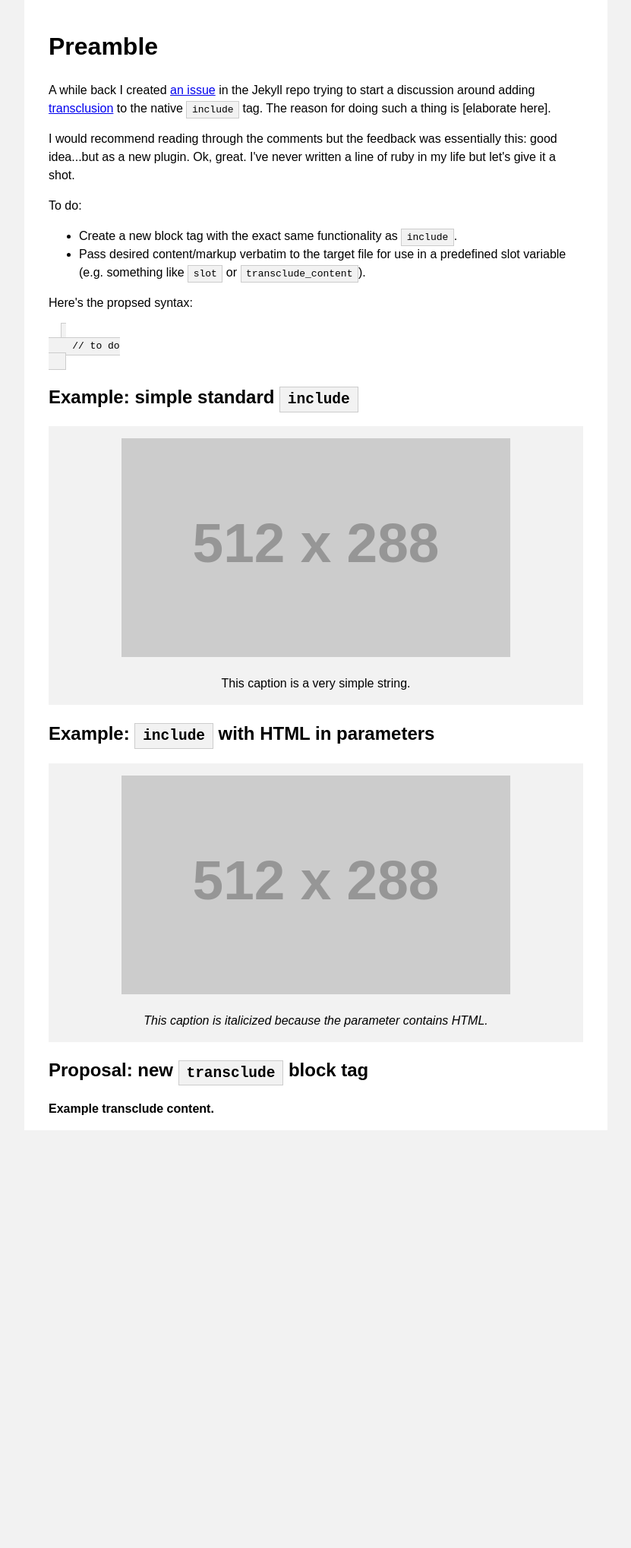
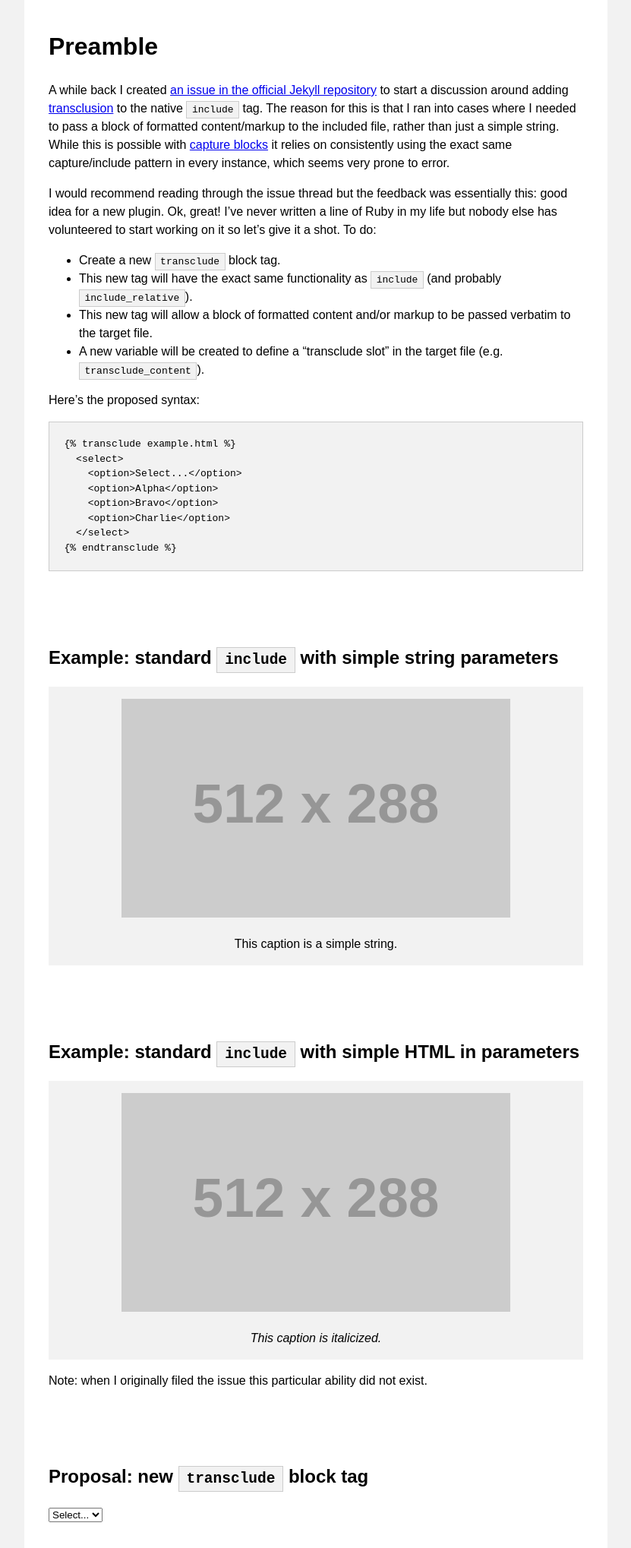
Before and after one commit to cmegown/jekyll-transclude, a Jekyll site: the page built from index.md, in a window 1280 px wide. Shown: the whole page at 76% size, without its empty margins (224-1055 px from the left). Built offline with Jekyll 4.4.1, drawn with Linux system fonts in a browser that asks for light colours; our own code applies the rules of GitHub Pages for plain Markdown files; before the commit the page ends 1488 px from its top, so only the background shows below that.

Commit message:
updating content

````diff
--- a/_layouts/default.html
+++ b/_layouts/default.html
@@ -7,7 +7,7 @@
 
     <title>{{ site.name }}</title>
 
-    <link rel="stylesheet" href="/styles.css">
+    <link rel="stylesheet" href="{{ '/styles.css' | relative_url }}">
   </head>
   <body>
     <main>
--- a/index.html
+++ /dev/null
@@ -1,52 +0,0 @@
----
-layout: default
----
-
-<h1>Preamble</h1>
-
-<p>
-  A while back I created <a href="https://github.com/jekyll/jekyll/issues/6789">an issue</a> in the Jekyll repo trying to start a discussion around adding <a href="https://en.wikipedia.org/wiki/Transclusion">transclusion</a> to the native <code>include</code> tag. The reason for doing such a thing is [elaborate here].
-</p>
-
-<p>
-    I would recommend reading through the comments but the feedback was essentially this: good idea...but as a new plugin. Ok, great. I've never written a line of ruby in my life but let's give it a shot.
-</p>
-
-<p>To do:</p>
-
-<ul>
-  <li>Create a new block tag with the exact same functionality as <code>include</code>.</li>
-  <li>Pass desired content/markup verbatim to the target file for use in a predefined slot variable (e.g. something like <code>slot</code> or <code>transclude_content</code>).</li>
-</ul>
-
-<p>Here's the propsed syntax:</p>
-
-<pre>
-  <code>
-    // to do
-  </code>
-</pre>
-
-<h2>Example: simple standard <code>include</code></h2>
-
-{%
-  include figure.html
-  src="https://placehold.it/512x288"
-  alt="Don't forget to add descriptive alt text!"
-  caption="This caption is a very simple string."
-%}
-
-<h2>Example: <code>include</code> with HTML in parameters</h2>
-
-{%
-  include figure.html
-  src="https://placehold.it/512x288"
-  alt="Don't forget to add descriptive alt text!"
-  caption="<em>This caption is italicized because the parameter contains HTML.</em>"
-%}
-
-<h2>Proposal: new <code>transclude</code> block tag</h2>
-
-{% transclude %}
-  <strong>Example transclude content.</strong>
-{% endtransclude %}
--- /dev/null
+++ b/index.md
@@ -0,0 +1,60 @@
+---
+layout: default
+---
+
+# Preamble
+
+A while back I created [an issue in the official Jekyll repository](https://github.com/jekyll/jekyll/issues/6789) to start a discussion around adding [transclusion](https://en.wikipedia.org/wiki/Transclusion) to the native `include` tag. The reason for this is that I ran into cases where I needed to pass a block of formatted content/markup to the included file, rather than just a simple string. While this is possible with [capture blocks](https://shopify.github.io/liquid/tags/variable/#capture) it relies on consistently using the exact same capture/include pattern in every instance, which seems very prone to error.
+
+I would recommend reading through the issue thread but the feedback was essentially this: good idea for a new plugin. Ok, great! I've never written a line of Ruby in my life but nobody else has volunteered to start working on it so let's give it a shot. To do:
+
+* Create a new `transclude` block tag.
+* This new tag will have the exact same functionality as `include` (and probably `include_relative`).
+* This new tag will allow a block of formatted content and/or markup to be passed verbatim to the target file.
+* A new variable will be created to define a "transclude slot" in the target file (e.g. `transclude_content`).
+
+Here's the proposed syntax:
+
+```
+{% raw %}
+{% transclude example.html %}
+  <select>
+    <option>Select...</option>
+    <option>Alpha</option>
+    <option>Bravo</option>
+    <option>Charlie</option>
+  </select>
+{% endtransclude %}
+{% endraw %}
+```
+
+## Example: standard `include` with simple string parameters
+
+{%
+  include figure.html
+  src="https://placehold.it/512x288"
+  alt="This should succinctly describe the image."
+  caption="This caption is a simple string."
+%}
+
+## Example: standard `include` with simple HTML in parameters
+
+{%
+  include figure.html
+  src="https://placehold.it/512x288"
+  alt="Don't forget to add descriptive alt text!"
+  caption="<em>This caption is italicized.</em>"
+%}
+
+Note: when I originally filed the issue this particular ability did not exist.
+
+## Proposal: new `transclude` block tag
+
+{% transclude component-sample.html %}
+  <select>
+    <option>Select...</option>
+    <option>Alpha</option>
+    <option>Bravo</option>
+    <option>Charlie</option>
+  </select>
+{% endtransclude %}
--- a/styles.css
+++ b/styles.css
@@ -13,6 +13,10 @@ body {
 
 img {
   max-width: 100%;
+}
+
+h2 {
+  margin-top: 4em;
 }
 
 main {
@@ -34,8 +38,19 @@ figcaption {
   margin-top: 1em;
 }
 
+pre,
 code {
   padding: 0.25em 0.5em;
   border: 1px solid #ccc;
   background-color: #f2f2f2;
 }
+
+pre {
+  padding: 0 1.5em;
+}
+
+pre code {
+  padding: 0;
+  border: 0;
+  background-color: transparent;
+}
````
Also changed, not shown: _includes/component-sample.html (added, +8 -0 lines).
